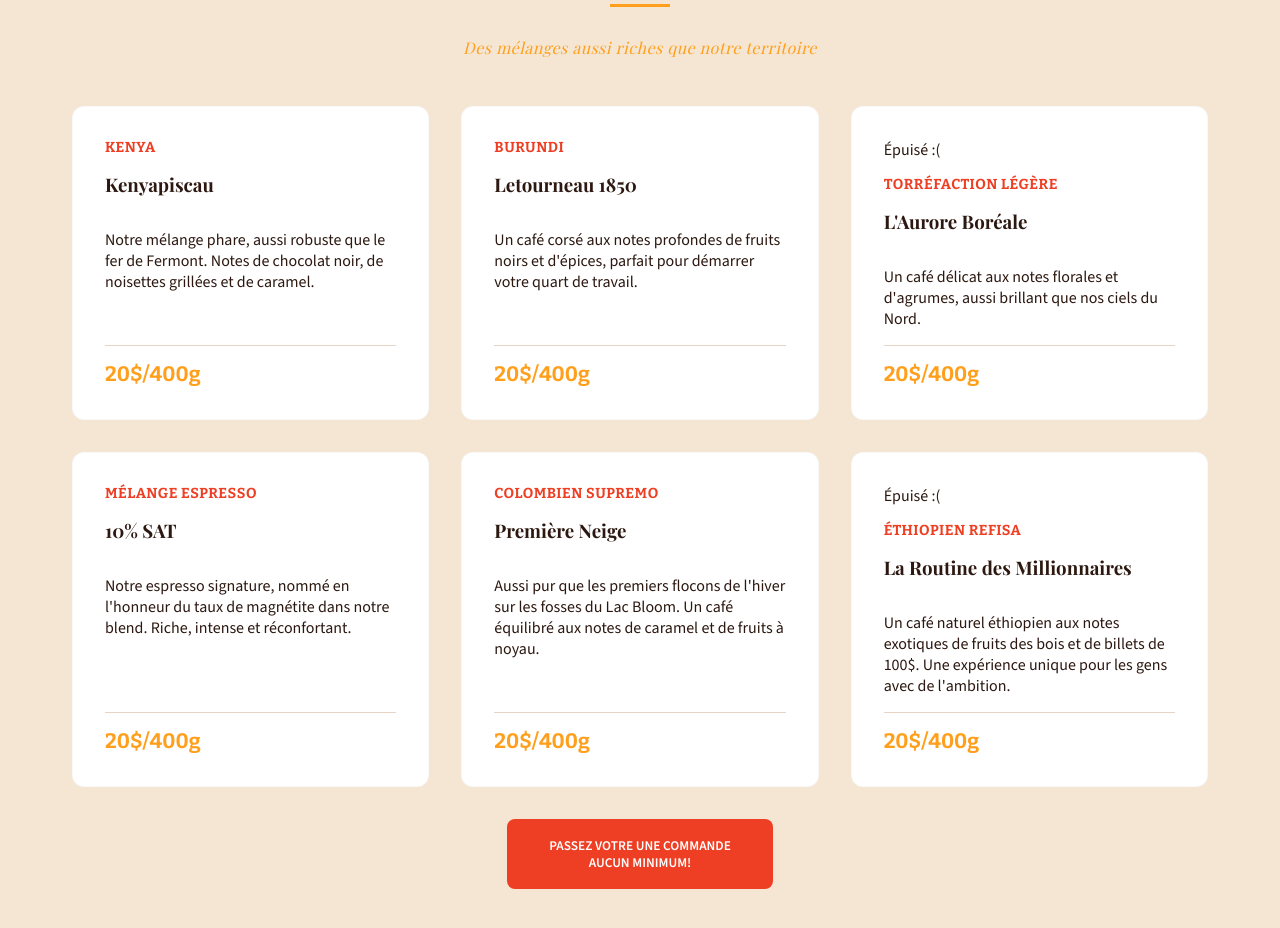
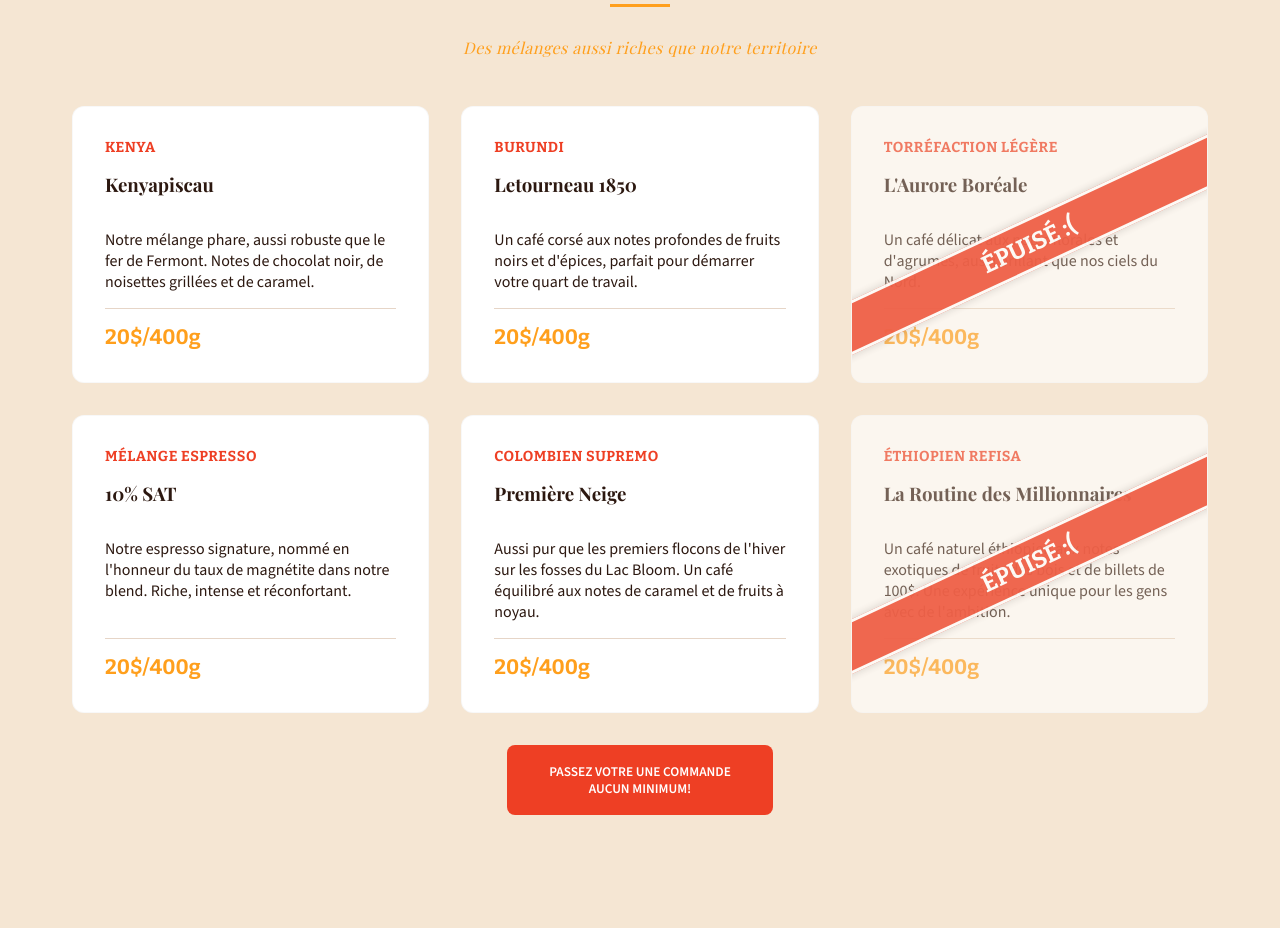
Before and after one commit to mxmgr/rocknroast, a plain HTML site: page index.html in a window 1280 px wide. Shown: the part 1495-2423 px from the top of the page. Drawn offline with nearby package versions, Linux system fonts and the light colour scheme.

Commit message:
Update styles.css

```diff
--- a/styles.css
+++ b/styles.css
@@ -562,3 +562,43 @@ h1 {
         font-size: 1.25rem;
     }
 }
+
+.coffee-card {
+    position: relative;
+    overflow: hidden;
+}
+
+.sold-out-overlay {
+    position: absolute;
+    top: 50%;
+    left: 50%;
+    transform: translate(-50%, -50%) rotate(-25deg);
+    background-color: var(--primary);
+    color: var(--cream);
+    padding: 0.5rem 2rem;
+    font-family: var(--font-accent);
+    font-weight: 700;
+    font-size: 1.5rem;
+    text-transform: uppercase;
+    border: 3px solid var(--cream);
+    box-shadow: 0 0 10px rgba(0,0,0,0.2);
+    z-index: 1;
+    width: 140%;
+    text-align: center;
+    opacity: 0.95;
+}
+
+.coffee-card.sold-out {
+    opacity: 0.8;
+}
+
+.coffee-card.sold-out::before {
+    content: '';
+    position: absolute;
+    top: 0;
+    left: 0;
+    right: 0;
+    bottom: 0;
+    background: rgba(245, 230, 211, 0.2);
+    z-index: 1;
+}
```
